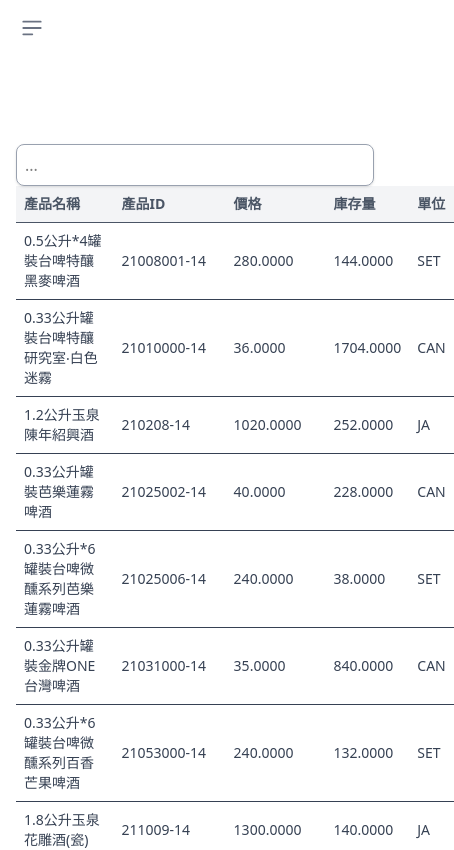
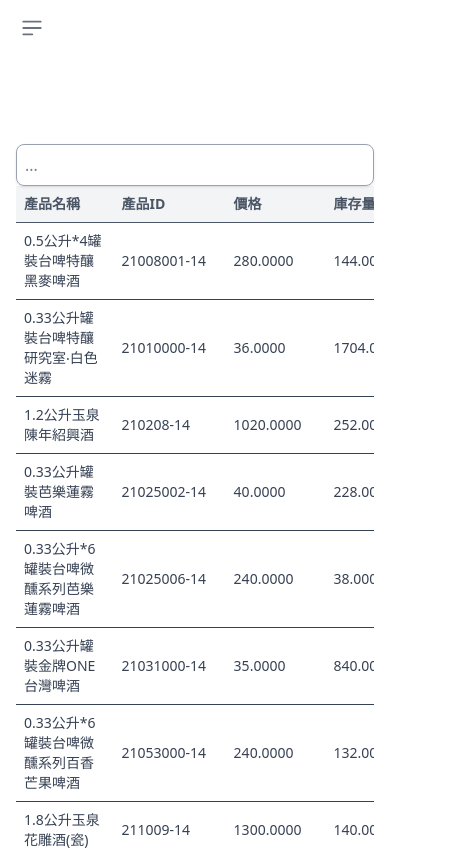
Before and after one commit to akizyfee/mahouData, a Vue app: page /SearchUnit in a window 390 px wide. Shown: the top 850 px of the page, 454 px wide, since content can reach past the window. Built offline with nearby package versions, Linux system fonts and the light colour scheme.

Commit message:
更新版面

```diff
--- a/src/App.vue
+++ b/src/App.vue
@@ -32,7 +32,7 @@
         class="fixed top-0 left-0 z-40 w-64 h-screen transition-transform -translate-x-full sm:translate-x-0"
         aria-label="Sidebar"
     >
-        <div class="h-full px-3 py-4 overflow-y-auto bg-gray-50 dark:bg-gray-800">
+        <div class="h-full px-3 py-4 overflow-y-auto">
             <ul class="space-y-2 font-medium">
                 <li>
                     <a
@@ -190,7 +190,7 @@
         </div>
     </aside>
 
-    <div class="p-4 sm:ml-64">
+    <div class="p-4 sm:ml-64 overflow-x-auto">
         <RouterView />
     </div>
 
--- a/src/components/SearchUnit.vue
+++ b/src/components/SearchUnit.vue
@@ -2778,7 +2778,7 @@
             placeholder="..."
             class="border-gray-400 invalid:border-pink-500 focus:border-sky-500 focus:outline focus:outline-sky-500 focus:invalid:border-pink-500 focus:invalid:outline-pink-500 disabled:border-gray-200 disabled:bg-gray-50 disabled:text-gray-500 disabled:shadow-none dark:disabled:border-gray-700 dark:disabled:bg-gray-800/20 ... w-full p-2 border rounded-lg shadow-sm focus:ring focus:ring-blue-300"
         />
-
+        <div class="overflow-x-auto">
             <!-- <p v-if="!searchQuery" class="mt-4 text-gray-500">搜尋品名或ID</p> -->
             <table v-if="filteredProducts.length" class="min-w-full text-sm text-gray-700 dark:text-gray-300">
                 <thead class="text-sm text-gray-600 uppercase bg-gray-100 dark:bg-gray-700 dark:text-gray-300">
@@ -2806,6 +2806,7 @@
             </table>
             <p v-else class="mt-4 text-gray-500">沒有對應資料</p>
         </div>
+    </div>
 </template>
 
 <style scoped>
--- a/src/views/SearchUnit.vue
+++ b/src/views/SearchUnit.vue
@@ -2778,7 +2778,7 @@
             placeholder="..."
             class="border-gray-400 invalid:border-pink-500 focus:border-sky-500 focus:outline focus:outline-sky-500 focus:invalid:border-pink-500 focus:invalid:outline-pink-500 disabled:border-gray-200 disabled:bg-gray-50 disabled:text-gray-500 disabled:shadow-none dark:disabled:border-gray-700 dark:disabled:bg-gray-800/20 ... w-full p-2 border rounded-lg shadow-sm focus:ring focus:ring-blue-300"
         />
-
+        <div class="overflow-x-auto">
             <!-- <p v-if="!searchQuery" class="mt-4 text-gray-500">搜尋品名或ID</p> -->
             <table v-if="filteredProducts.length" class="min-w-full text-sm text-gray-700 dark:text-gray-300">
                 <thead class="text-sm text-gray-600 uppercase bg-gray-100 dark:bg-gray-700 dark:text-gray-300">
@@ -2806,6 +2806,7 @@
             </table>
             <p v-else class="mt-4 text-gray-500">沒有對應資料</p>
         </div>
+    </div>
 </template>
 
 <style scoped>
```
Lines whose indentation alone changed are shown as unchanged.
